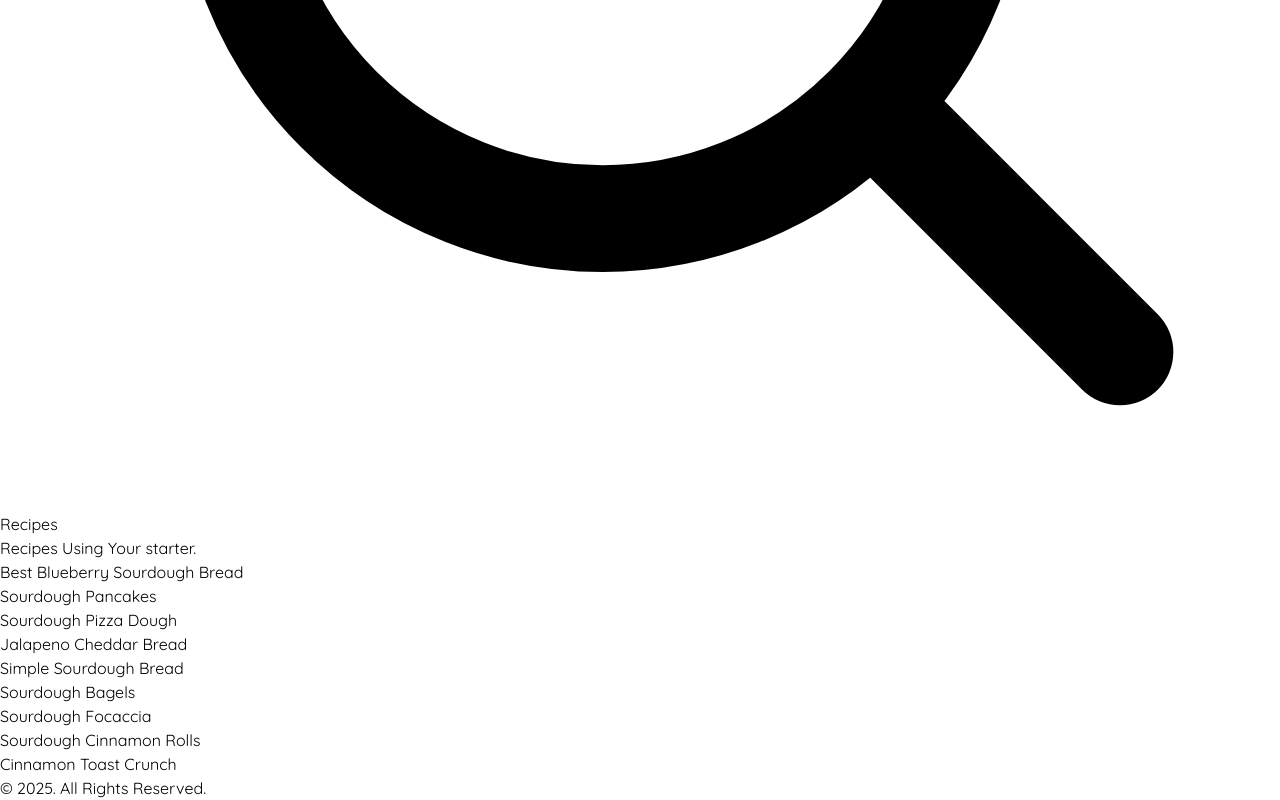
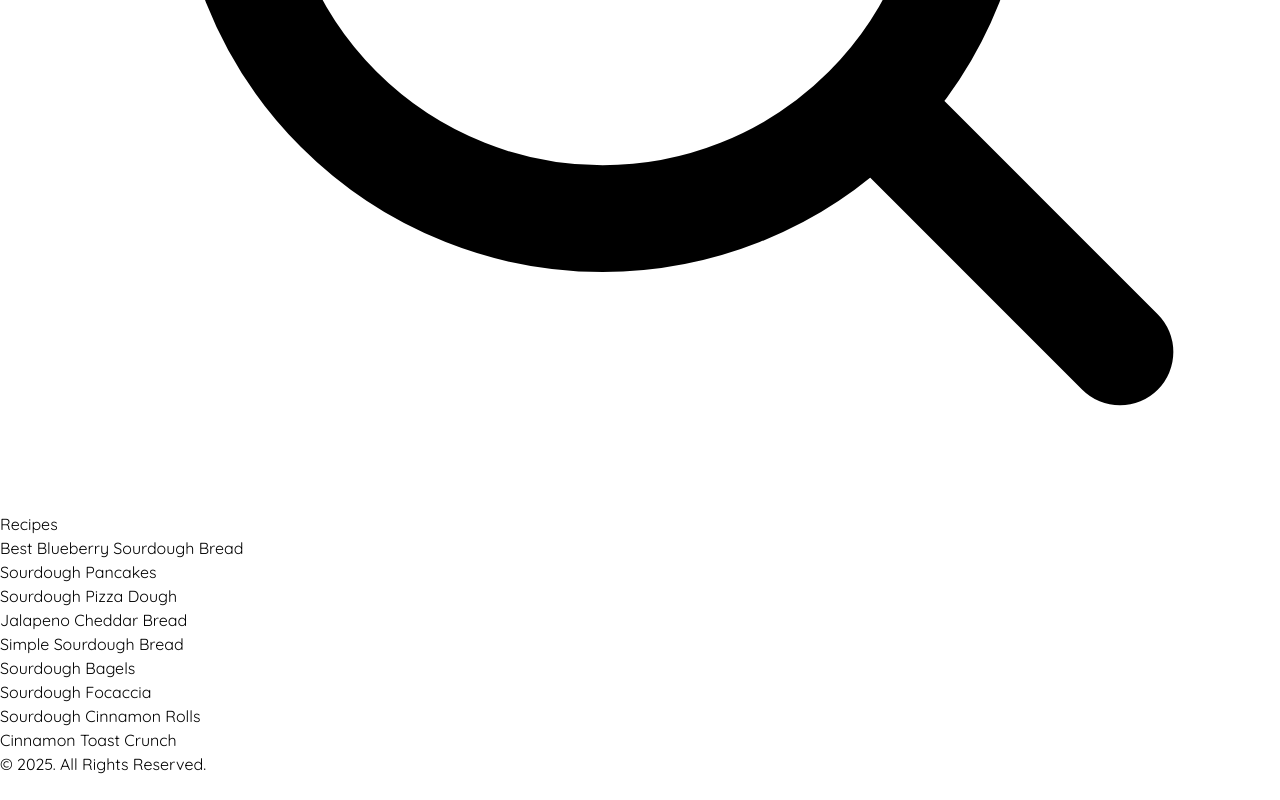
Before and after one commit to Bytemari/sourdough-frontend, a Next.js app: page /recipes in a window 1280 px wide. Shown: the part 816-1616 px from the top of the page. After the commit the page ends 1592 px from the top, so only its background shows below. Built offline with nearby package versions, Linux system fonts and the light colour scheme.

Commit message:
recipe font changed

```diff
--- a/src/app/recipes/page.tsx
+++ b/src/app/recipes/page.tsx
@@ -6,8 +6,9 @@
     <div className="px-10">
       <SearchBar />
       <div className="text-center">
-        <h1>Recipes</h1>
-        <p>Recipes Using Your starter.</p>
+        <h1 className="text-4xl font-bold text-yellow-600 text-center my-5">
+          Recipes
+        </h1>
       </div>
       <RecipeCard />
     </div>
```
